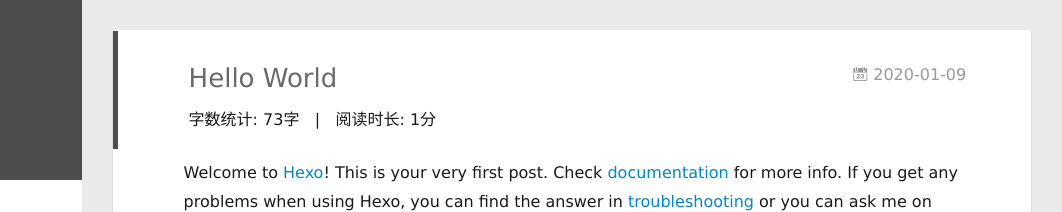
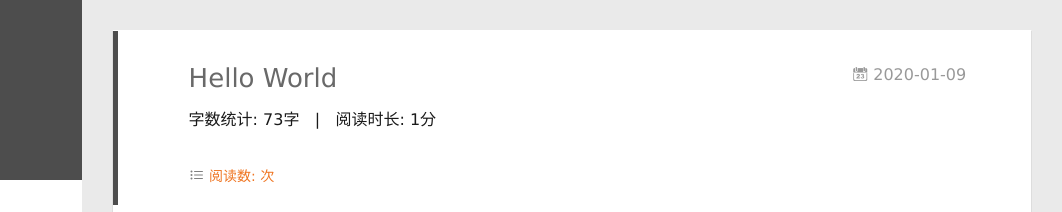
Before and after one commit to guanmingfu/guanmingfu.github.io, a plain HTML site: page 2020/01/09/hello-world/index.html in a window 1280 px wide. Shown: the top 212 px of the page, 218-1280 px from the left. Drawn offline with Linux system fonts and the light colour scheme; some packages are replaced by stand-ins of ours; no server answers; a script that the page names is missing; some icons are missing.

Commit message:
Site updated: 2020-01-10 14:31:54

```diff
--- a/2020/01/09/hello-world/index.html
+++ b/2020/01/09/hello-world/index.html
@@ -199,7 +199,18 @@
     </span>
 </div>
 
-        <!-- 添加完成 -->
+        <!-- 字数统计添加完成 -->
+		<!--显示阅读次数-->
+
+		  <br/>
+		  <a class="cloud-tie-join-count" href="javascript:void(0);" style="color:gray;font-size:14px;">
+		  <span class="icon-sort"></span>
+		  <span id="busuanzi_container_page_pv" style="color:#ef7522;font-size:14px;">
+					阅读数: <span id="busuanzi_value_page_pv"></span>次 &nbsp;&nbsp;
+		  </span>
+		  </a>
+
+		<!--阅读次数添加完成-->
 
       </header>
 
```
Also changed, not shown: 2020/01/09/随便写写/index.html (+12 -1 lines), categories/index.html (+4 -1 lines), index.html (+8 -2 lines).
